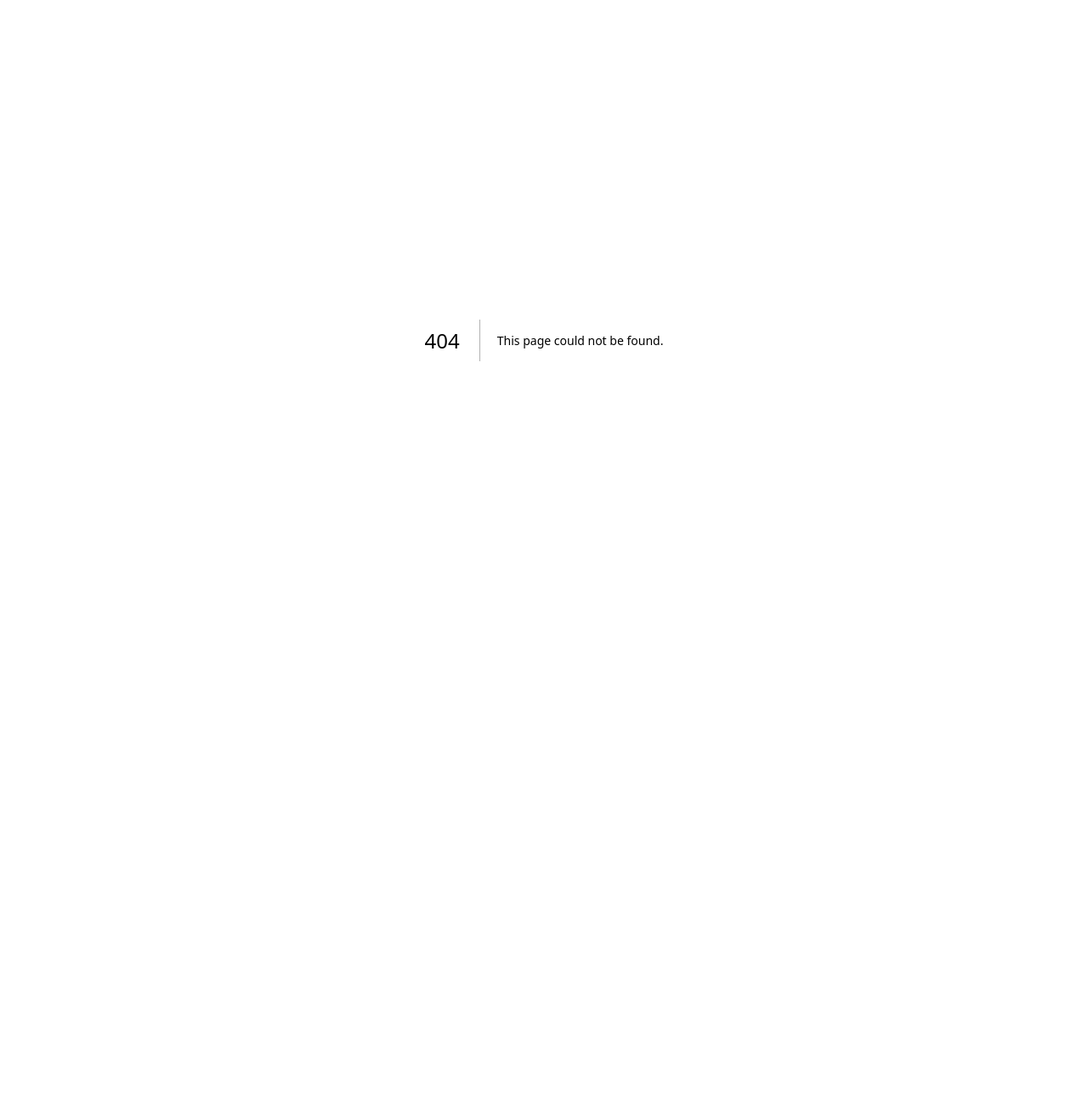
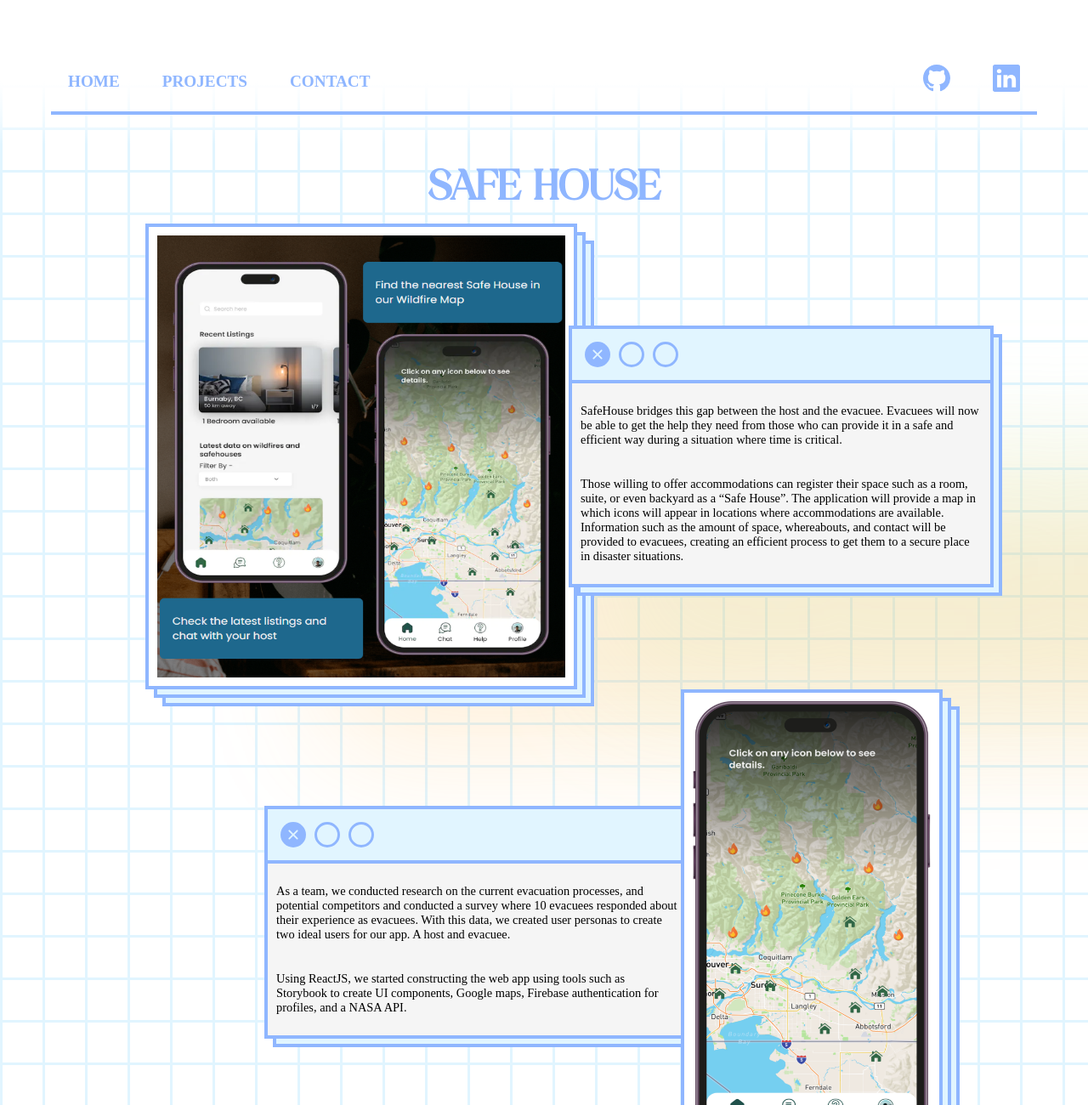
Before and after one commit to SirianniDEV/portfolio, a Next.js app: page /projects/safe-house in a window 1280 px wide. Before the commit this address had no page. Shown: the top 1300 px of the page at 85% size. Before the commit the page ends 800 px from the top, so only its background shows below. Built offline with nearby package versions, Linux system fonts and the light colour scheme.

Commit message:
projects

```diff
--- a/pages/projects.js
+++ b/pages/projects.js
@@ -38,7 +38,7 @@ export default function Home() {
 
           <Project txt='Weather App' src='/project-photos/wa-1.png' href='/projects/weather-app'/>
           <Project txt='Safe House' src='/project-photos/sh-1.png' href='/projects/safe-house'/>
-          <Project txt='Safe House' src='/project-photos/sh-1.png' href='/projects/safe-house'/>
+          <Project txt='Baroque Magazine' src='/project-photos/BM-1.png' href='/projects/baroque-magazine'/>
 
 
 
--- /dev/null
+++ b/pages/projects/safe-house.js
@@ -0,0 +1,62 @@
+import Head from 'next/head'
+import Image from 'next/image'
+import styles from '../../styles/Home.module.css'
+import Navigation from '../../components/navigation'
+import Footer from '../../components/footer'
+import Title from '../../components/Title';
+import Project from '../../components/project'
+import Polaroid from '../../components/polaroid'
+import AppButton from '../../components/button'
+import Window from '../../components/window'
+import Link from 'next/link'
+
+export default function Home() {
+  return (
+    <div classNameName={styles.container}>
+      <Head>
+        <title>Sofia Siriani - Portfolio</title>
+        <meta content="Sofia Siriani - Portfolio" />
+        <link rel="icon" href="/favicon.ico" />
+      </Head>
+
+
+          <div className={styles.heroHeader}>
+             <Navigation/>
+        </div>
+
+         <Title txt="SAFE HOUSE"/>
+      <main className={styles.main}>
+
+        <div className={styles.projectsRow}>
+
+        <div className={styles.projectsColumnLeft}>
+        <Polaroid src='/project-photos/sh-2.png' width={480} height={520}/>
+        </div>
+        <div className={styles.projectsColumnRight}>
+        <Window
+        txt1='SafeHouse bridges this gap between the host and the evacuee. Evacuees will now be able to get the help they need from those who can provide it in a safe and efficient way during a situation where time is critical.'
+        txt2='Those willing to offer accommodations can register their space such as a room, suite, or even backyard as a “Safe House”. The application will provide a map in which icons will appear in locations where accommodations are available. Information such as the amount of space, whereabouts, and contact will be provided to evacuees, creating an efficient process to get them to a secure place in disaster situations.'/>
+        </div>
+        </div>
+
+        <div className={styles.projectsRow}>
+
+        <div className={styles.projectsColumnLeft}>
+        <Window
+        txt1='As a team, we conducted research on the current evacuation processes, and potential competitors and conducted a survey where 10 evacuees responded about their experience as evacuees. With this data, we created user personas to create two ideal users for our app. A host and evacuee.'
+        txt2='Using ReactJS, we started constructing the web app using tools such as Storybook to create UI components, Google maps, Firebase authentication for profiles, and a NASA API.'/>
+        </div>
+        <Polaroid src='/project-photos/sh-3.png' width={280} height={520}/>
+        </div>
+
+        <Window txt1='SafeHouse is now a working web app that can be viewed in your preferred browser on any device. Currently, it does not have the facilities to be implemented however the plans to take it further is a current side project of mine.'
+        txt2=' '/>
+
+        <AppButton txt='Check it Out'  handleClick={() => window.location.href = 'https://www.safehouseapp.ca/'}/>
+
+
+      </main>
+      <Footer/>
+    </div>
+  )
+}
--- a/pages/projects/weather-app.js
+++ b/pages/projects/weather-app.js
@@ -35,9 +35,8 @@ export default function Home() {
         <Window
         txt1='In a recent project I have developed a small weather app using the NextJS framework and MaterialUI for styling along with Framer Motion to create a dynamic application that calls data from OpenWeatherAPI using Axios.'
         txt2='The app allows users to find the weather of any location by entering a city&apos;s name in the input field. It provides the temperature, a weather description and wind gust. Weather App works on any device on the browser of your choice. '/>
-        <Link href='https://weather-app-flax-zeta.vercel.app/' target='_blank'>
-        <AppButton txt='Check it Out'/>
-        </Link>
+        <AppButton txt='Check it Out'  handleClick={() => window.location.href = 'https://weather-app-flax-zeta.vercel.app/'}/>
+
         </div>
         </div>
 
```
Also changed, not shown: public/project-photos/sh-2.png (added), public/project-photos/sh-3.png (added).
